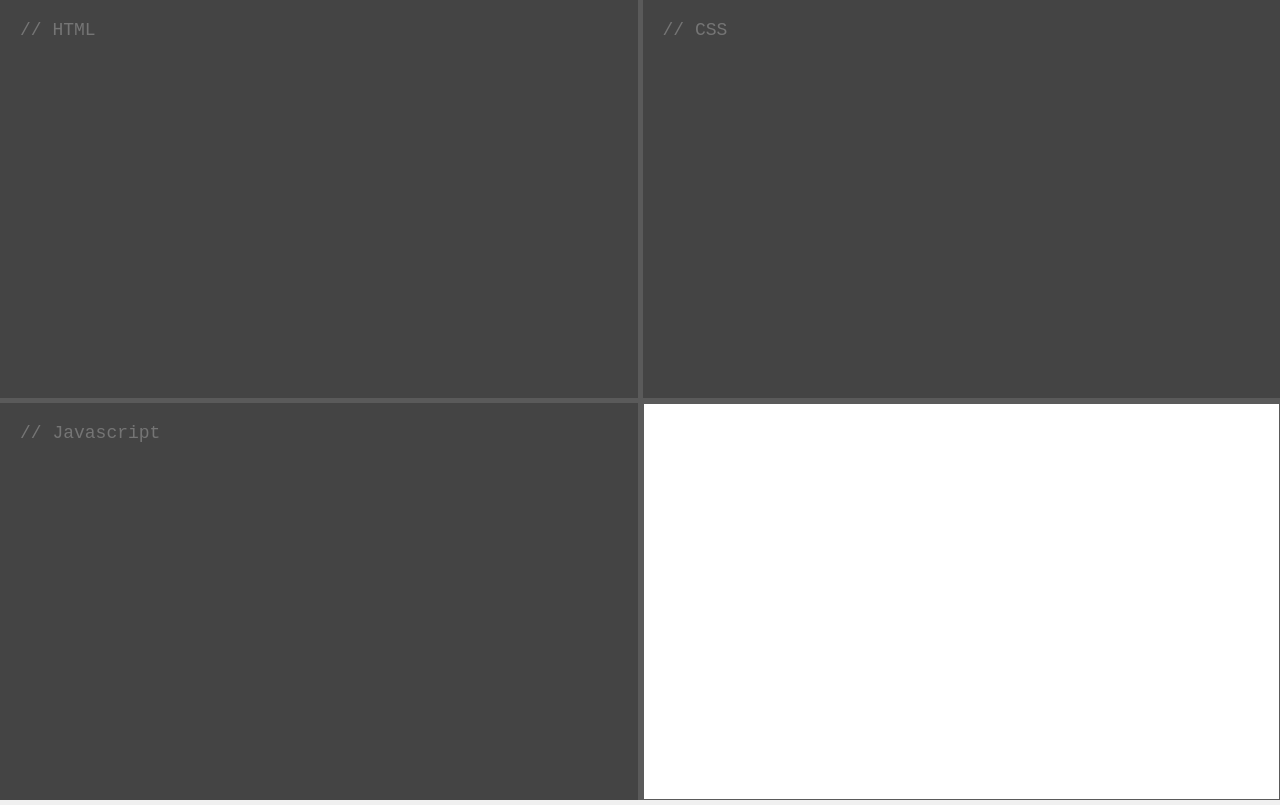
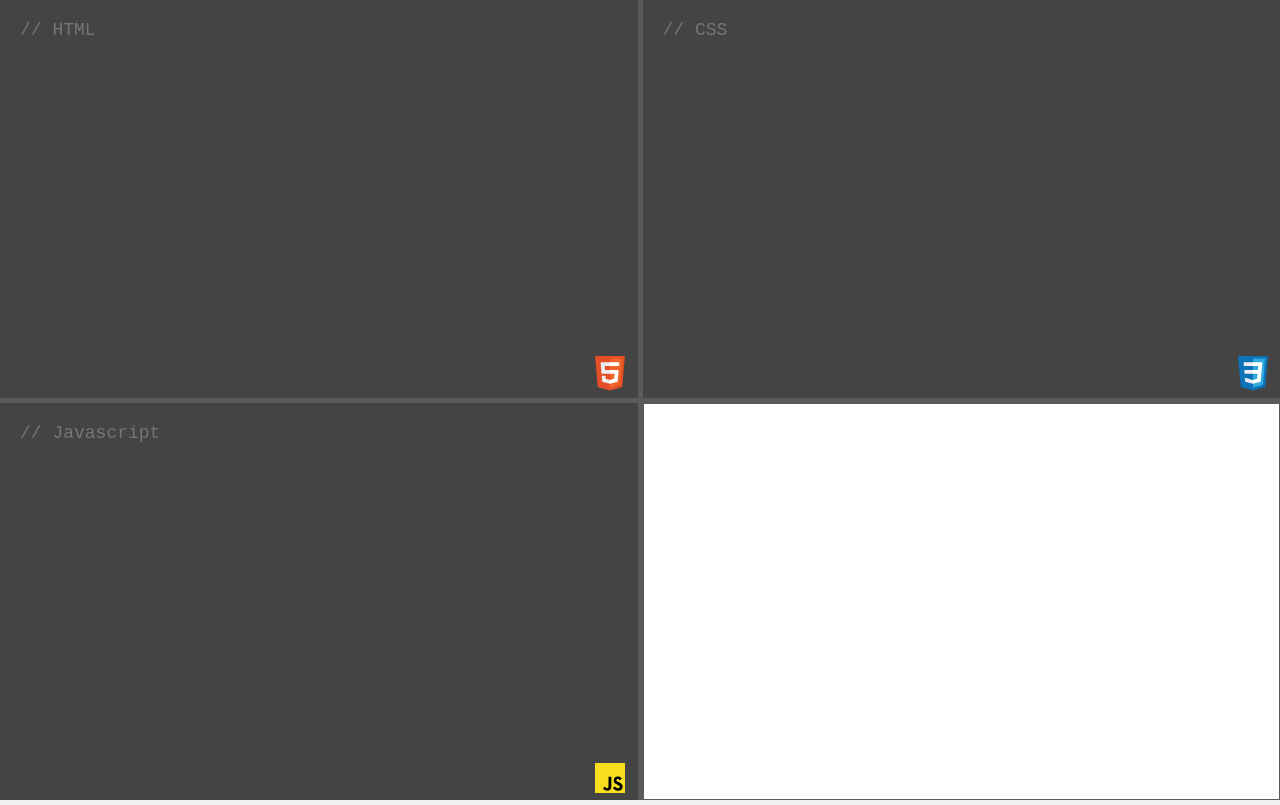
Before and after one commit to tgcorias/tcpen, a website built with Vite: page tcpen/index.html in a window 1280 px wide. Built offline with nearby package versions, Linux system fonts and the light colour scheme; what split-grid would draw is missing.

Commit message:
imagenes en textarea

```diff
--- a/tcpen/style.css
+++ b/tcpen/style.css
@@ -31,6 +31,9 @@ textarea{
     padding: 20px;
 
     background-color: #444;
+    background-repeat: no-repeat;
+    background-size: 30px;
+    background-position:  98% 98%;
     color: #fff;
 
     font-family: monospace;
@@ -42,6 +45,17 @@ textarea{
 textarea:focus{
     outline: none;
 }
+
+#js {
+  background-image: url('./assets/javascript.svg');
+}
+#html {
+  background-image: url('./assets/html.svg');
+}
+#css {
+  background-image: url('./assets/css.svg');
+}
+
 
 .grid {
   display: grid;
```
Also changed, not shown: tcpen/assets/css.svg (added), tcpen/assets/html.svg (added), tcpen/assets/javascript.svg (added).
